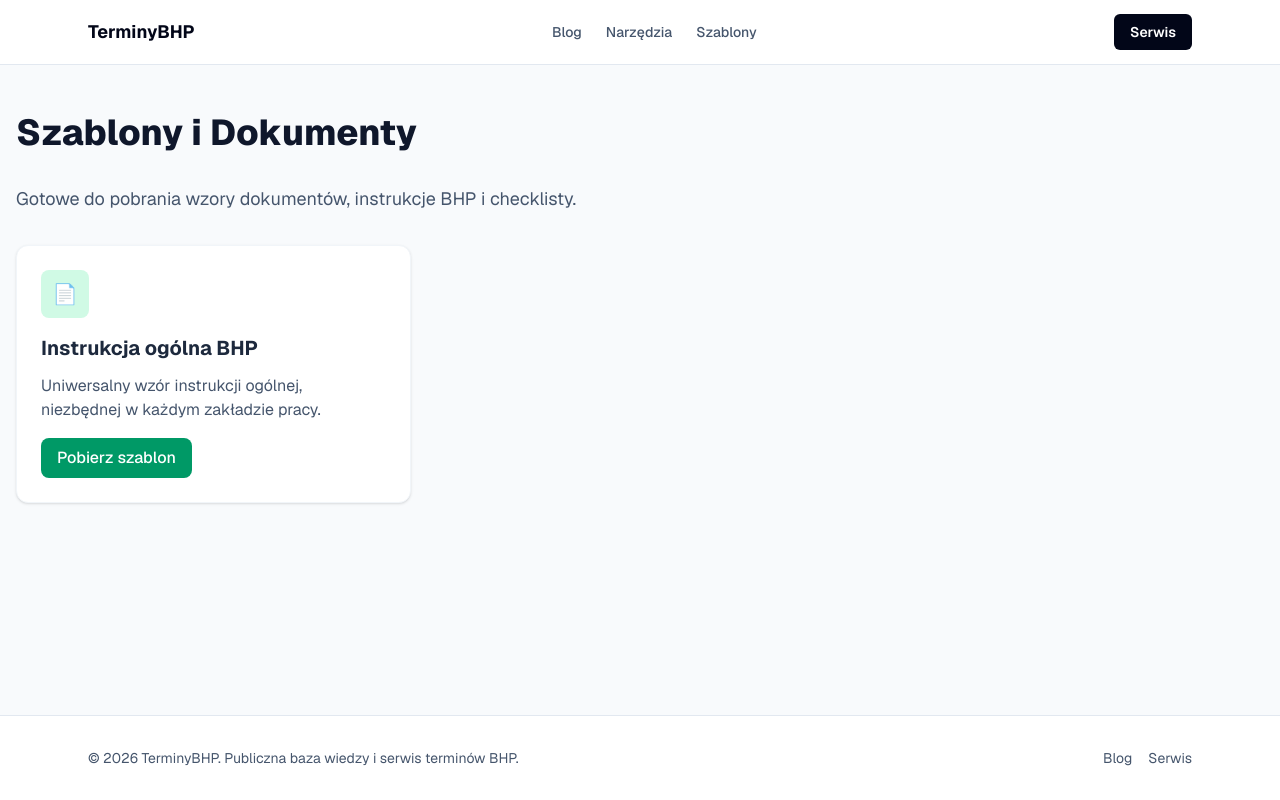
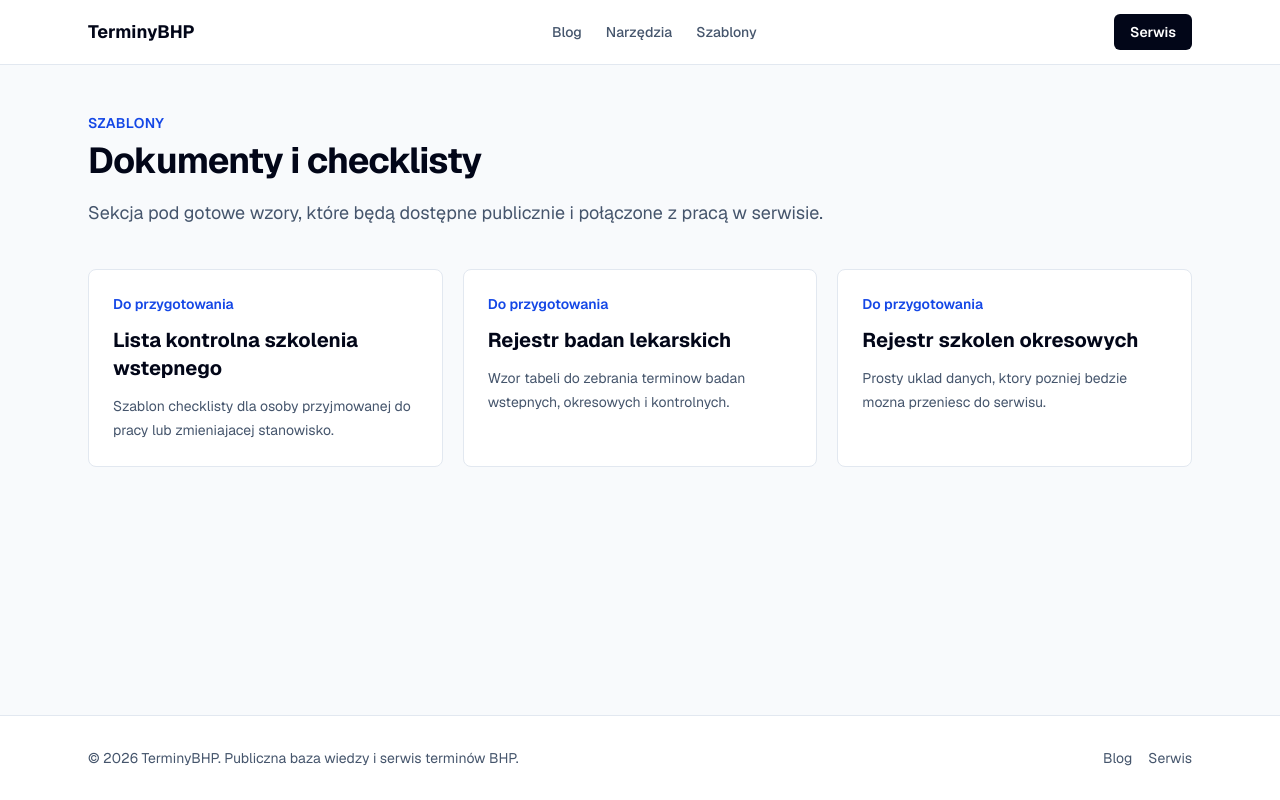
Before and after one commit to RafalWoz/terminarzBHP, a Next.js app in the folder terminybhp-portal/: page /templates in a window 1280 px wide. Built offline with nearby package versions, Linux system fonts and the light colour scheme.

Commit message:
feat: render templates from portal content

```diff
--- a/terminybhp-portal/src/app/templates/page.tsx
+++ b/terminybhp-portal/src/app/templates/page.tsx
@@ -1,25 +1,30 @@
-import Link from 'next/link';
+import { templates } from "@/lib/content";
+
+export const metadata = {
+  title: "Szablony BHP",
+  description: "Planowane szablony dokumentów, rejestrów i checklist BHP w TerminyBHP.",
+};
 
 export default function TemplatesPage() {
   return (
-    <div className="container mx-auto px-4 py-12">
-      <h1 className="text-4xl font-extrabold text-slate-900 mb-8">Szablony i Dokumenty</h1>
-      <p className="text-lg text-slate-600 mb-8">
-        Gotowe do pobrania wzory dokumentów, instrukcje BHP i checklisty.
-      </p>
+    <main className="mx-auto max-w-6xl px-4 py-12 sm:px-6">
+      <div className="max-w-3xl">
+        <p className="text-sm font-semibold uppercase tracking-wide text-blue-700">Szablony</p>
+        <h1 className="mt-2 text-4xl font-bold tracking-tight text-slate-950">Dokumenty i checklisty</h1>
+        <p className="mt-4 text-lg leading-8 text-slate-600">
+          Sekcja pod gotowe wzory, które będą dostępne publicznie i połączone z pracą w serwisie.
+        </p>
+      </div>
 
-      <div className="grid grid-cols-1 md:grid-cols-2 lg:grid-cols-3 gap-8">
-        <div className="bg-white rounded-xl shadow-sm hover:shadow-md transition-shadow p-6 border border-slate-100 flex flex-col items-start">
-          <div className="w-12 h-12 bg-emerald-100 text-emerald-600 rounded-lg flex items-center justify-center mb-4 text-xl">
-            📄
-          </div>
-          <h2 className="text-xl font-bold text-slate-800 mb-3">Instrukcja ogólna BHP</h2>
-          <p className="text-slate-600 mb-4">Uniwersalny wzór instrukcji ogólnej, niezbędnej w każdym zakładzie pracy.</p>
-          <button className="mt-auto bg-emerald-600 text-white px-4 py-2 rounded-lg font-medium hover:bg-emerald-700 transition-colors">
-            Pobierz szablon
-          </button>
-        </div>
+      <div className="mt-10 grid gap-5 md:grid-cols-3">
+        {templates.map((template) => (
+          <section key={template.title} className="rounded-lg border border-slate-200 bg-white p-6">
+            <p className="text-sm font-semibold text-blue-700">{template.status}</p>
+            <h2 className="mt-3 text-xl font-bold text-slate-950">{template.title}</h2>
+            <p className="mt-3 text-sm leading-6 text-slate-600">{template.description}</p>
+          </section>
+        ))}
       </div>
-    </div>
+    </main>
   );
 }
```
